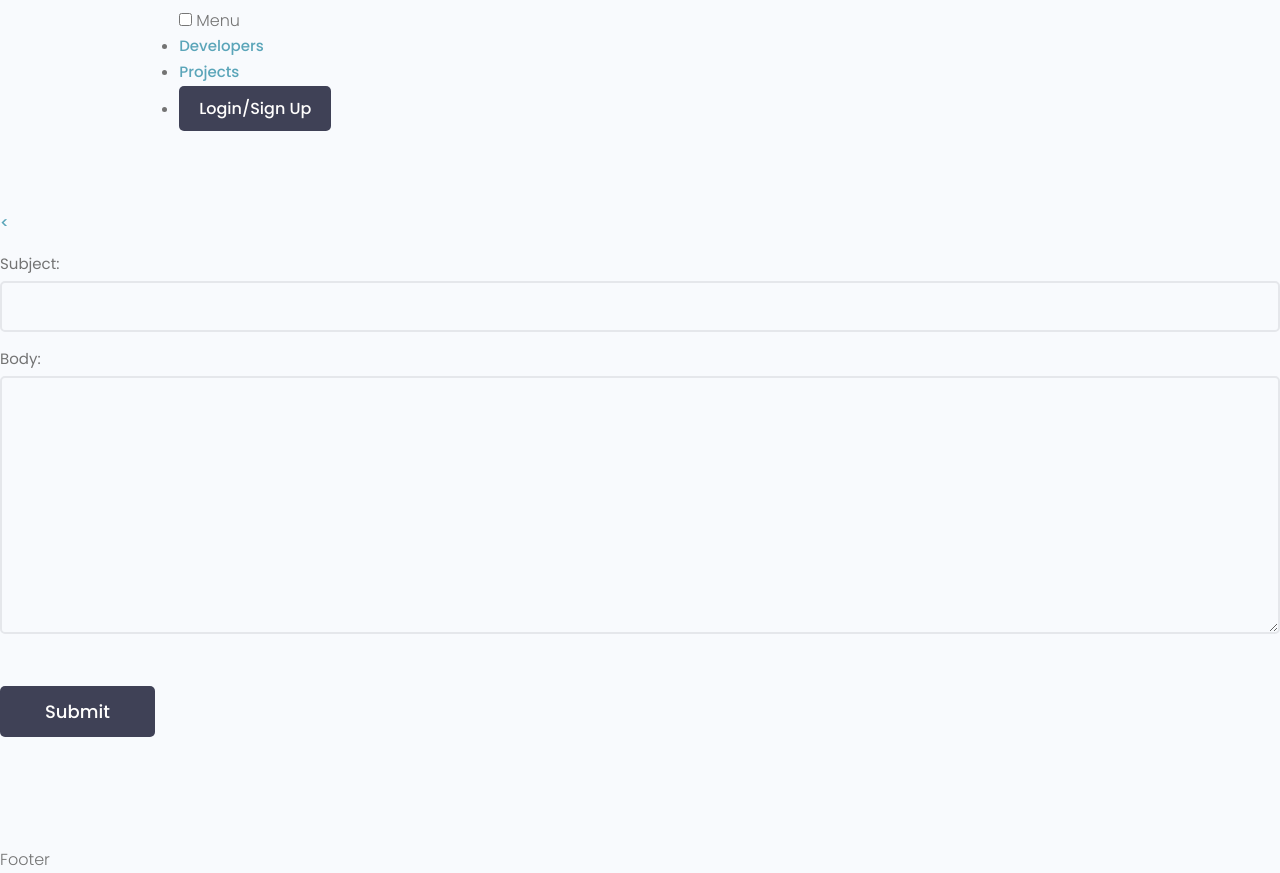
After one commit to Sebastian-Constantin-Iacob/django_projects, a Django app: page /send-message/00000000-0000-0000-0000-000000000001/ in a window 1280 px wide. The commit adds this page. Shown: the part 301-1174 px from the top of the page. Run offline with Django 4.2, Linux system fonts and the light colour scheme; tables that the repository leaves empty hold one stand-in row (values such as "Sample post"); some libraries are stand-ins or nearby versions.

Commit message:
Configure message form

```diff
--- a/Study Bud/devsearch/users/forms.py
+++ b/Study Bud/devsearch/users/forms.py
@@ -1,7 +1,7 @@
 from django.forms import ModelForm
 from django.contrib.auth.forms import UserCreationForm
 from django.contrib.auth.models import User
-from .models import Profile, Skill
+from .models import Profile, Skill, Message
 
 
 class CustomUserCreatrionForm(UserCreationForm):
@@ -36,6 +36,7 @@ class ProfileForm(ModelForm):
 
 
 class SkillForm(ModelForm):
+
     class Meta:
         model = Skill
         fields = '__all__'
@@ -46,3 +47,16 @@ class SkillForm(ModelForm):
 
         for name, field in self.fields.items():
             field.widget.attrs.update({'class': 'input'})
+
+
+class MessageForm(ModelForm):
+    class Meta:
+        model = Message
+        fields = ['name', 'email', 'subject', 'body']
+
+
+    def __init__(self, *args, **kwargs) -> None:
+        super(MessageForm, self).__init__(*args, **kwargs)
+
+        for name, field in self.fields.items():
+            field.widget.attrs.update({'class': 'input'})
--- a/Study Bud/devsearch/users/templates/users/message.html
+++ b/Study Bud/devsearch/users/templates/users/message.html
@@ -9,7 +9,7 @@
           <a href="profile.html" class="message__author">{{message.name}}</a>
           <p class="message__date">{{message.created}}</p>
           <div class="message__body">
-              {{message.body}}
+              {{message.body|linebreaksbr}}
           </div>
       </div>
     </div>
--- /dev/null
+++ b/Study Bud/devsearch/users/templates/users/message_form.html
@@ -0,0 +1,42 @@
+{%  extends 'main.html' %}
+{% block content  %}
+<!-- Main Section -->
+<main class="formPage my-xl">
+    <div class="content-box">
+        <div class="formWrapper">
+            <a class="backButton" href="{%  url 'user-profile' recipient.id %}"><i class="im im-angle-left"></i>&#60;</a>
+            <br>
+
+            <form class="form" method="POST">
+                {%  csrf_token %}
+
+                {% if request.user.is_authentificated == False %}
+                <!-- Input:Text -->
+                <div class="form__field">
+                    <label for="formInput#text">{{form.name.label}}: </label>
+                    {{form.name}}
+                </div>
+
+                <!-- Input:Text -->
+                <div class="form__field">
+                    <label for="formInput#text">{{form.name.label}}: </label>
+                    {{form.email}}
+                </div>
+                {%  endif %}
+
+                <div class="form__field">
+                    <label for="formInput#text">{{form.subject.label}}: </label>
+                    {{form.subject}}
+                </div>
+                <div class="form__field">
+                    <label for="formInput#text">{{form.body.label}}: </label>
+                    {{form.body}}
+                </div>
+
+
+                <input class="btn btn--sub btn--lg  my-md" type="submit" value="Submit" />
+            </form>
+        </div>
+    </div>
+</main>
+{%  endblock content %}
--- a/Study Bud/devsearch/users/templates/users/user-profile.html
+++ b/Study Bud/devsearch/users/templates/users/user-profile.html
@@ -45,7 +45,7 @@
                 {% endif %}
 
               </ul>
-              <a href="#" class="btn btn--sub btn--lg">Send Message </a>
+              <a href="{% url 'create-message' profile.id %}" class="btn btn--sub btn--lg">Send Message </a>
             </div>
           </div>
         </div>
--- a/Study Bud/devsearch/users/urls.py
+++ b/Study Bud/devsearch/users/urls.py
@@ -14,4 +14,5 @@ urlpatterns = [
     path('delete-skill/<str:pk>/', views.deleteSkill, name="delete-skill"),
     path('inbox/', views.inbox, name='inbox'),
     path('message/<str:pk>/', views.viewMessage, name="message"),
+    path('send-message/<str:pk>/', views.createMessage, name='create-message'),
 ]
--- a/Study Bud/devsearch/users/views.py
+++ b/Study Bud/devsearch/users/views.py
@@ -4,7 +4,7 @@ from django.contrib.auth.models import User
 from .models import Profile, Skill, Message
 from django.contrib.auth.decorators import login_required
 from django.contrib import messages
-from .forms import CustomUserCreatrionForm, ProfileForm, SkillForm
+from .forms import CustomUserCreatrionForm, ProfileForm, SkillForm, MessageForm
 from django.db.models import Q
 from .utils import searchProfiles, paginateProfiles
 
@@ -160,5 +160,15 @@ def inbox(request):
 def viewMessage(request, pk):
     profile = request.user.profile
     message = profile.messages.get(id=pk)
+    if message.is_read == Faalse:
+        message.is_read = True
+        message.save()
     context = {'message': message}
     return render(request, 'users/message.html', context)
+
+
+def createMessage(request, pk):
+    recipient = Profile.objects.get(id=pk)
+    form = MessageForm()
+    context={'recipient': recipient, 'form': form}
+    return render(request, 'users/message_form.html', context)
```
